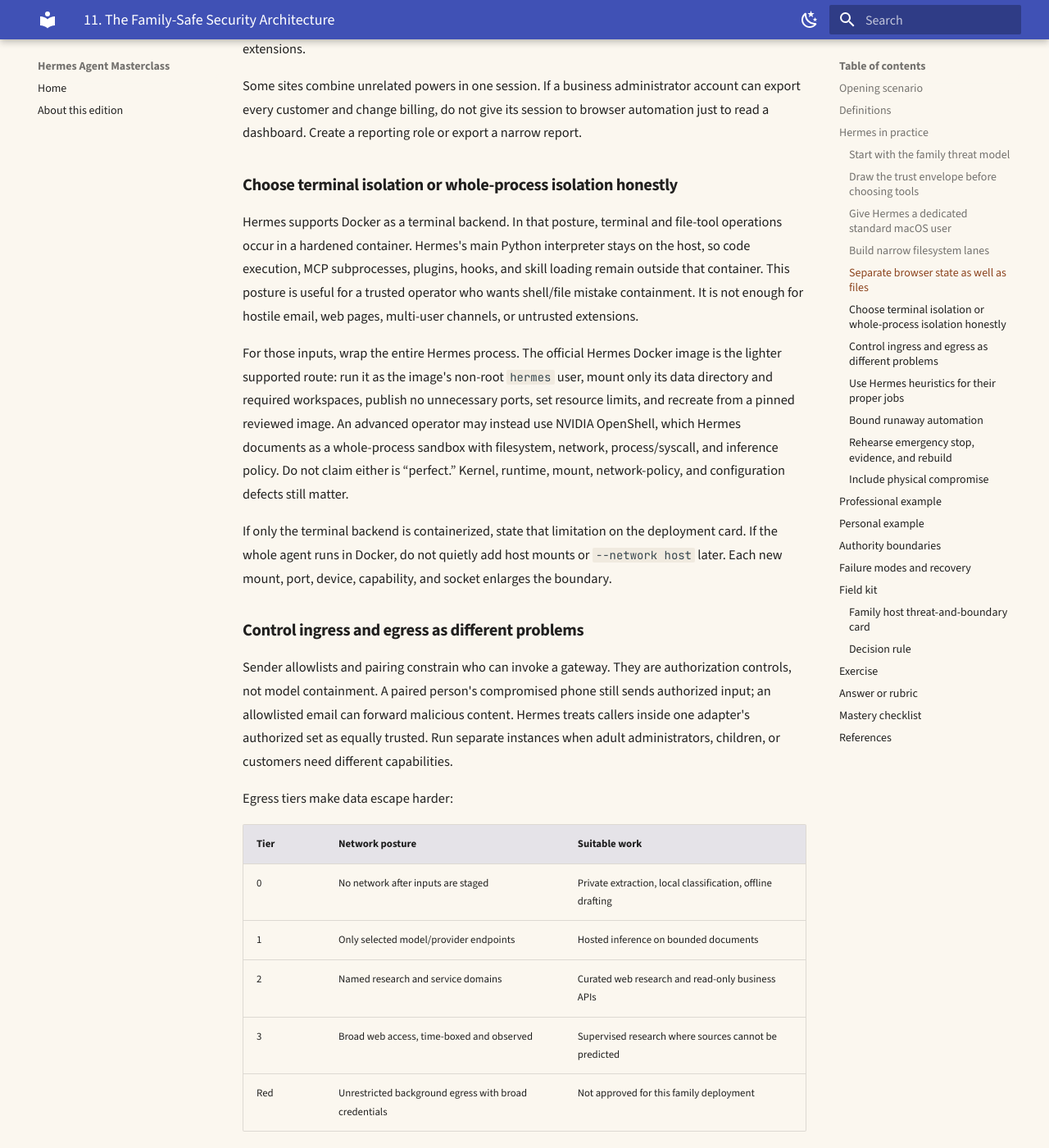
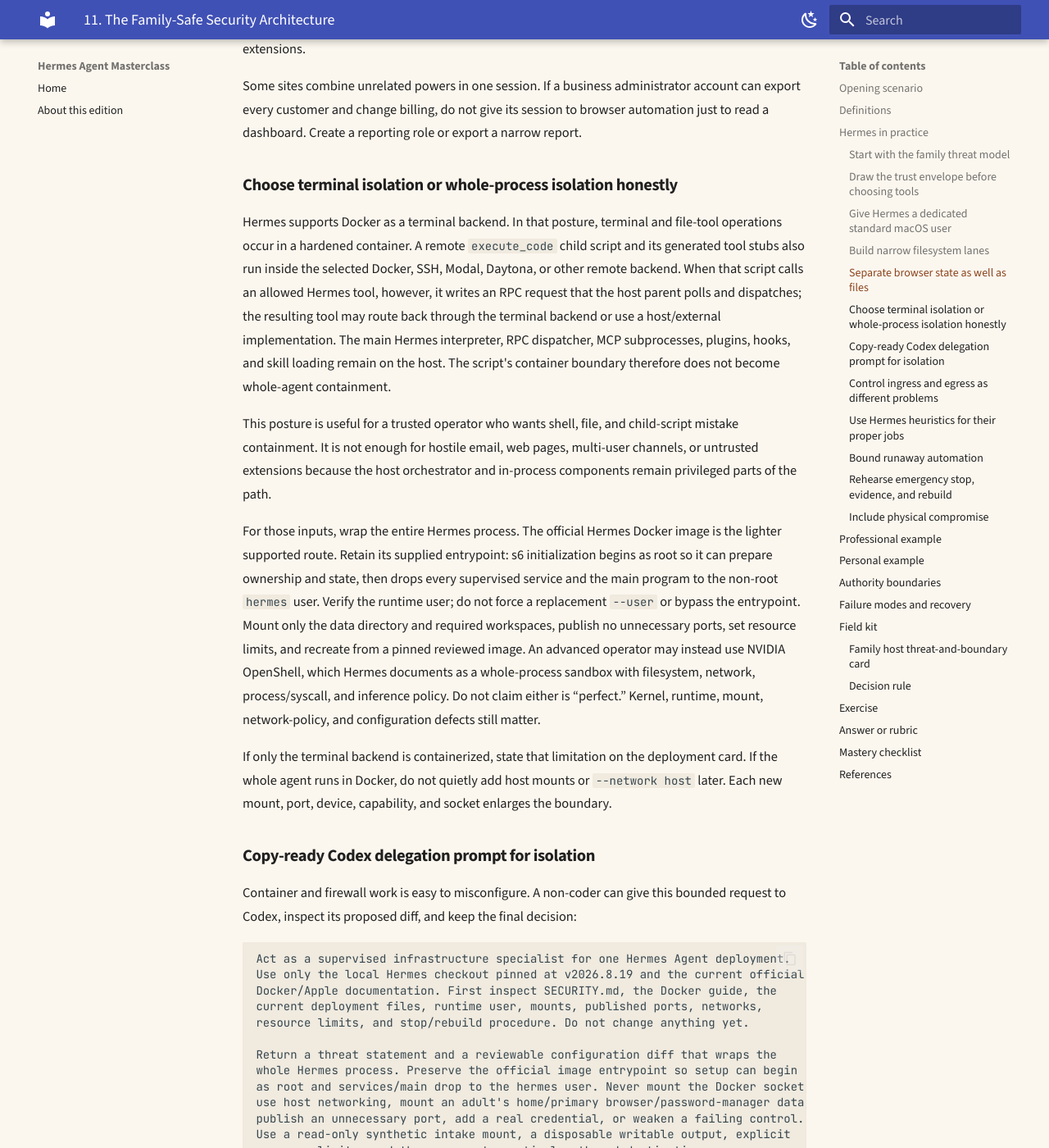
Before and after one commit to monath1/hermes-masterclass, an MkDocs documentation site: the page built from docs/part-3/11-family-safe-security.md, in a window 1280 px wide and 1400 px high, scrolled down 6317 px. Shown: the whole window at 82% size. Built offline with MkDocs 1.6.1 and Material for MkDocs 9.7.7, drawn with Linux system fonts in a browser that asks for light colours; some of the changed text lies outside the part shown.

Commit message:
docs: correct sandbox and secret cache guidance

````diff
--- a/docs/part-3/11-family-safe-security.md
+++ b/docs/part-3/11-family-safe-security.md
@@ -124,15 +124,45 @@
 
 ### Choose terminal isolation or whole-process isolation honestly
 
-Hermes supports Docker as a terminal backend. In that posture, terminal and file-tool operations occur in a hardened container. Hermes's main Python interpreter stays on the host, so code execution, MCP subprocesses, plugins, hooks, and skill loading remain outside that container. This posture is useful for a trusted operator who wants shell/file mistake containment. It is not enough for hostile email, web pages, multi-user channels, or untrusted extensions.
+Hermes supports Docker as a terminal backend. In that posture, terminal and file-tool operations occur in a hardened container. A remote `execute_code` child script and its generated tool stubs also run inside the selected Docker, SSH, Modal, Daytona, or other remote backend. When that script calls an allowed Hermes tool, however, it writes an RPC request that the host parent polls and dispatches; the resulting tool may route back through the terminal backend or use a host/external implementation. The main Hermes interpreter, RPC dispatcher, MCP subprocesses, plugins, hooks, and skill loading remain on the host. The script's container boundary therefore does not become whole-agent containment.
 
-For those inputs, wrap the entire Hermes process. The official Hermes Docker image is the lighter supported route: run it as the image's non-root `hermes` user, mount only its data directory and required workspaces, publish no unnecessary ports, set resource limits, and recreate from a pinned reviewed image. An advanced operator may instead use NVIDIA OpenShell, which Hermes documents as a whole-process sandbox with filesystem, network, process/syscall, and inference policy. Do not claim either is “perfect.” Kernel, runtime, mount, network-policy, and configuration defects still matter.
+This posture is useful for a trusted operator who wants shell, file, and child-script mistake containment. It is not enough for hostile email, web pages, multi-user channels, or untrusted extensions because the host orchestrator and in-process components remain privileged parts of the path.
+
+For those inputs, wrap the entire Hermes process. The official Hermes Docker image is the lighter supported route. Retain its supplied entrypoint: s6 initialization begins as root so it can prepare ownership and state, then drops every supervised service and the main program to the non-root `hermes` user. Verify the runtime user; do not force a replacement `--user` or bypass the entrypoint. Mount only the data directory and required workspaces, publish no unnecessary ports, set resource limits, and recreate from a pinned reviewed image. An advanced operator may instead use NVIDIA OpenShell, which Hermes documents as a whole-process sandbox with filesystem, network, process/syscall, and inference policy. Do not claim either is “perfect.” Kernel, runtime, mount, network-policy, and configuration defects still matter.
 
 If only the terminal backend is containerized, state that limitation on the deployment card. If the whole agent runs in Docker, do not quietly add host mounts or `--network host` later. Each new mount, port, device, capability, and socket enlarges the boundary.
 
+### Copy-ready Codex delegation prompt for isolation
+
+Container and firewall work is easy to misconfigure. A non-coder can give this bounded request to Codex, inspect its proposed diff, and keep the final decision:
+
+```text
+Act as a supervised infrastructure specialist for one Hermes Agent deployment.
+Use only the local Hermes checkout pinned at v2026.8.19 and the current official
+Docker/Apple documentation. First inspect SECURITY.md, the Docker guide, the
+current deployment files, runtime user, mounts, published ports, networks,
+resource limits, and stop/rebuild procedure. Do not change anything yet.
+
+Return a threat statement and a reviewable configuration diff that wraps the
+whole Hermes process. Preserve the official image entrypoint so setup can begin
+as root and services/main drop to the hermes user. Never mount the Docker socket,
+use host networking, mount an adult's home/primary browser/password-manager data,
+publish an unnecessary port, add a real credential, or weaken a failing control.
+Use a read-only synthetic intake mount, a disposable writable output, explicit
+resource limits, and the narrowest practical outbound destinations.
+
+For every proposed line, cite the pinned source that supports it and state its
+security effect. Include exact prerequisites, files touched, commands that would
+run only after my approval, a backup/rollback and clean-rebuild path, and tests
+for runtime user, allowed input/output, denied canary files, allowed provider,
+denied destination, closed ports, resource stop, persistent gateway stop, and
+secret absence. Test only synthetic data. Stop if the current runtime, mount,
+network, or rollback state cannot be proven; do not guess or apply the diff.
+```
+
 ### Control ingress and egress as different problems
 
-Sender allowlists and pairing constrain who can invoke a gateway. They are authorization controls, not model containment. A paired person's compromised phone still sends authorized input; an allowlisted email can forward malicious content. Hermes treats callers inside one adapter's authorized set as equally trusted. Run separate instances when adult administrators, children, or customers need different capabilities.
+Sender allowlists and pairing constrain who can invoke a gateway. They are authorization controls, not model containment. A paired person's compromised phone still sends authorized input; an allowlisted email can forward malicious content. Hermes can distinguish administrator and regular-user slash-command lists, but ordinary authorized chat callers routed to one profile share that profile's agent-tool authority; those command roles are not per-caller tool sandboxes. Run separate instances when adult administrators, children, or customers need different capabilities.
 
 Egress tiers make data escape harder:
 
@@ -211,7 +241,7 @@
 
 **Dedicated user can read too much.** A shared/cloud directory or browser account silently widened the envelope. Stop Hermes, inventory access as that user, remove shares and sessions, relocate approved copies, rotate exposed credentials, and retest with canary files owned by other users.
 
-**Terminal sandbox mistaken for whole-process isolation.** A plugin, MCP subprocess, hook, or code-execution path remains on the host. Disable those components, stop untrusted intake, move the whole process into an OS wrapper, and test each execution path—not only shell commands.
+**Terminal sandbox mistaken for whole-process isolation.** Plugins, MCP subprocesses, hooks, skill imports, the main interpreter, and the `execute_code` RPC dispatcher remain on the host; only a remote child script is inside its backend. Disable exposed components, stop untrusted intake, move the whole process into an OS wrapper, and test child execution plus every RPC-dispatched tool—not only shell commands.
 
 **Container has a dangerous mount or socket.** Stop and remove the affected container after preserving evidence. Rebuild with explicit mounts. Treat host Docker-socket exposure as possible host compromise and rotate credentials reachable from the host.
 
````
Also changed, not shown: docs/part-3/12-identities-burner-accounts-secrets.md (+18 -3 lines).
